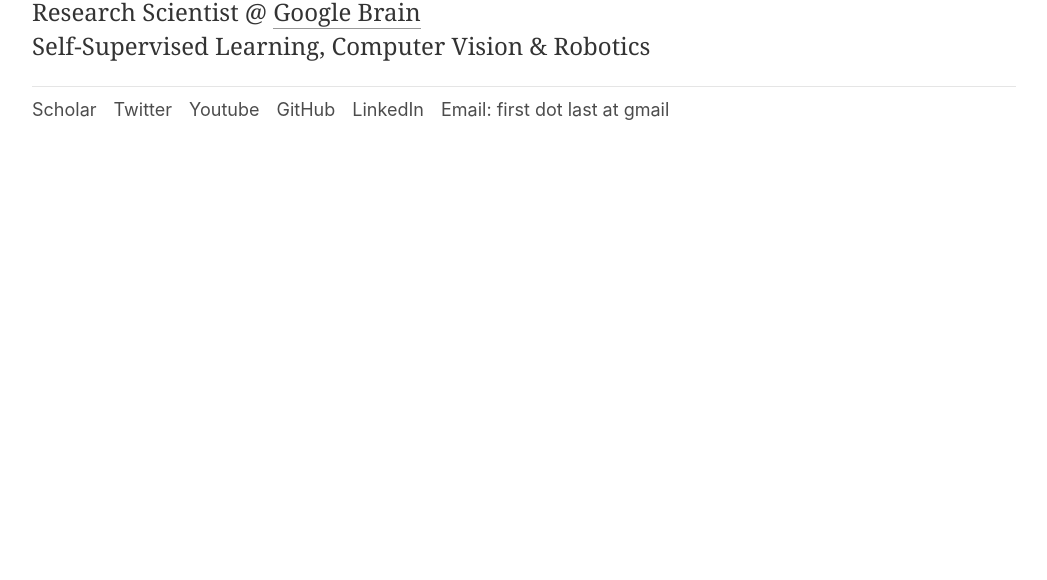
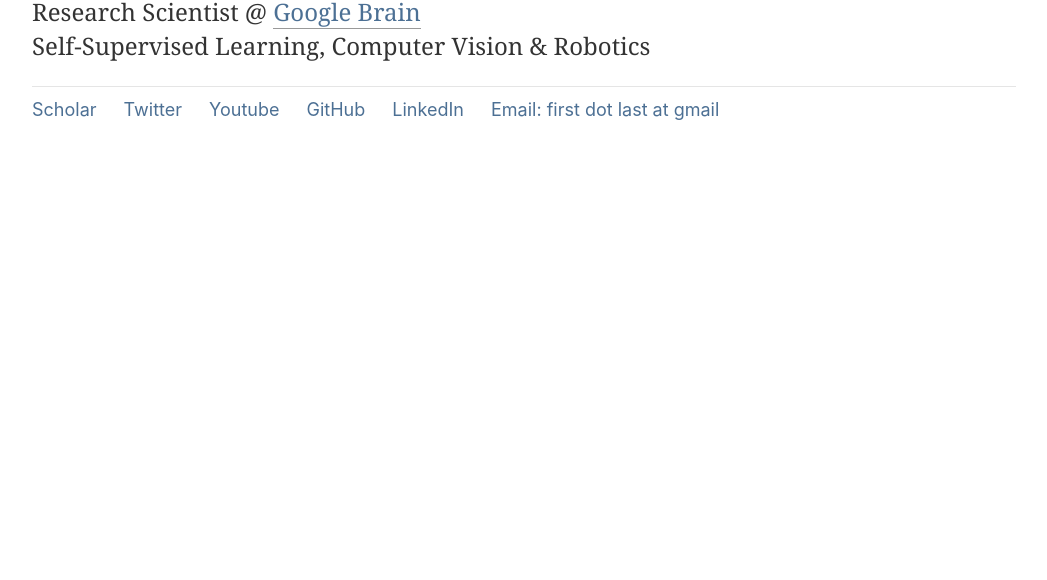
Before and after one commit to sermanet/sermanet.github.io, a website: page draft_header.html in a window 1280 px wide. Shown: the part 220-800 px from the top of the page, without its empty margins (116-1163 px from the left). Drawn offline with nearby package versions, Linux system fonts and the light colour scheme.

Commit message:
adding link color

```diff
--- a/draft_header.html
+++ b/draft_header.html
@@ -37,29 +37,29 @@
 <dt-article id="dtbody">
 <dt-byline class="l-page transparent"></dt-byline>
 <h1>Pierre Sermanet</h1>
-<h2>Research Scientist @ <a href="http://g.co/brain" target="_blank">Google Brain</a><br>
+<h2>Research Scientist @ <a class="project-link" href="http://g.co/brain" target="_blank">Google Brain</a><br>
   Self-Supervised Learning, Computer Vision & Robotics
 </h2>
 <dt-byline class="l-page" id="authors_section">
 <div class="byline">
   <div class="authors">
     <div class="author">
-        <a class="affiliation" href="https://scholar.google.com/citations?user=0nPi5YYAAAAJ" target="_blank">Scholar</a>
+        <a class="project-link" href="https://scholar.google.com/citations?user=0nPi5YYAAAAJ" target="_blank">Scholar</a>
     </div>
     <div class="author">
-        <a class="affiliation" href="https://twitter.com/psermanet" target="_blank">Twitter</a>
+        <a class="project-link" href="https://twitter.com/psermanet" target="_blank">Twitter</a>
     </div>
     <div class="author">
-        <a class="affiliation" href="https://www.youtube.com/user/nyulagr" target="_blank">Youtube</a>
+        <a class="project-link" href="https://www.youtube.com/user/nyulagr" target="_blank">Youtube</a>
     </div>
     <div class="author">
-        <a class="affiliation" href="https://github.com/sermanet" target="_blank">GitHub</a>
+        <a class="project-link" href="https://github.com/sermanet" target="_blank">GitHub</a>
     </div>
     <div class="author">
-        <a class="affiliation" href="https://www.linkedin.com/in/sermanet/" target="_blank">LinkedIn</a>
+        <a class="project-link" href="https://www.linkedin.com/in/sermanet/" target="_blank">LinkedIn</a>
     </div>
     <div class="author">
-        <a class="affiliation" href="">Email: first dot last at gmail</a>
+        <a class="project-link" href="">Email: first dot last at gmail</a>
     </div>
   </div>
   <!-- <div class="date"> -->
```
Also changed, not shown: index.html (+7 -7 lines), lib/template.v1.js.
